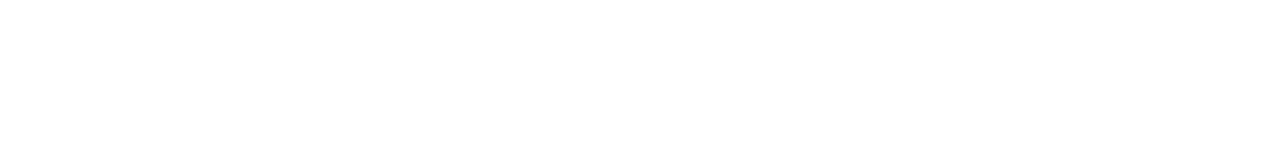
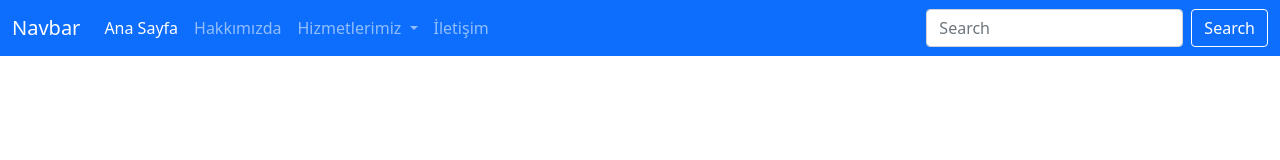
Before and after one commit to erhanyasar/html_multipage, a plain HTML site: page index.html in a window 1280 px wide. Drawn offline with nearby package versions, Linux system fonts and the light colour scheme.

Commit message:
navbar added, search button style modified

```diff
--- a/index.html
+++ b/index.html
@@ -16,6 +16,66 @@
   </head>
   <body>
     <!-- Header -->
+    <nav class="navbar navbar-expand-lg navbar-dark bg-primary">
+      <div class="container-fluid">
+        <a class="navbar-brand" href="#">Navbar</a>
+        <button
+          class="navbar-toggler"
+          type="button"
+          data-bs-toggle="collapse"
+          data-bs-target="#navbarSupportedContent"
+          aria-controls="navbarSupportedContent"
+          aria-expanded="false"
+          aria-label="Toggle navigation"
+        >
+          <span class="navbar-toggler-icon"></span>
+        </button>
+        <div class="collapse navbar-collapse" id="navbarSupportedContent">
+          <ul class="navbar-nav me-auto mb-2 mb-lg-0">
+            <li class="nav-item">
+              <a class="nav-link active" aria-current="page" href="#"
+                >Ana Sayfa</a
+              >
+            </li>
+            <li class="nav-item">
+              <a class="nav-link" href="#">Hakkımızda</a>
+            </li>
+            <li class="nav-item dropdown">
+              <a
+                class="nav-link dropdown-toggle"
+                href="#"
+                id="navbarDropdown"
+                role="button"
+                data-bs-toggle="dropdown"
+                aria-expanded="false"
+              >
+                Hizmetlerimiz
+              </a>
+              <ul class="dropdown-menu" aria-labelledby="navbarDropdown">
+                <li><a class="dropdown-item" href="#">Danışmanlık</a></li>
+                <li><a class="dropdown-item" href="#">Eğitim</a></li>
+                <li><hr class="dropdown-divider" /></li>
+                <li>
+                  <a class="dropdown-item" href="#">Kuruma Özel</a>
+                </li>
+              </ul>
+            </li>
+            <li class="nav-item">
+              <a class="nav-link">İletişim</a>
+            </li>
+          </ul>
+          <form class="d-flex">
+            <input
+              class="form-control me-2"
+              type="search"
+              placeholder="Search"
+              aria-label="Search"
+            />
+            <button class="btn search-button" type="submit">Search</button>
+          </form>
+        </div>
+      </div>
+    </nav>
 
     <!-- Footer -->
 
--- a/style.css
+++ b/style.css
@@ -0,0 +1,10 @@
+.search-button {
+  color: white;
+  border-color: white;
+}
+
+.search-button:hover {
+  color: blue;
+  background-color: white;
+  border-color: lightgrey;
+}
```
